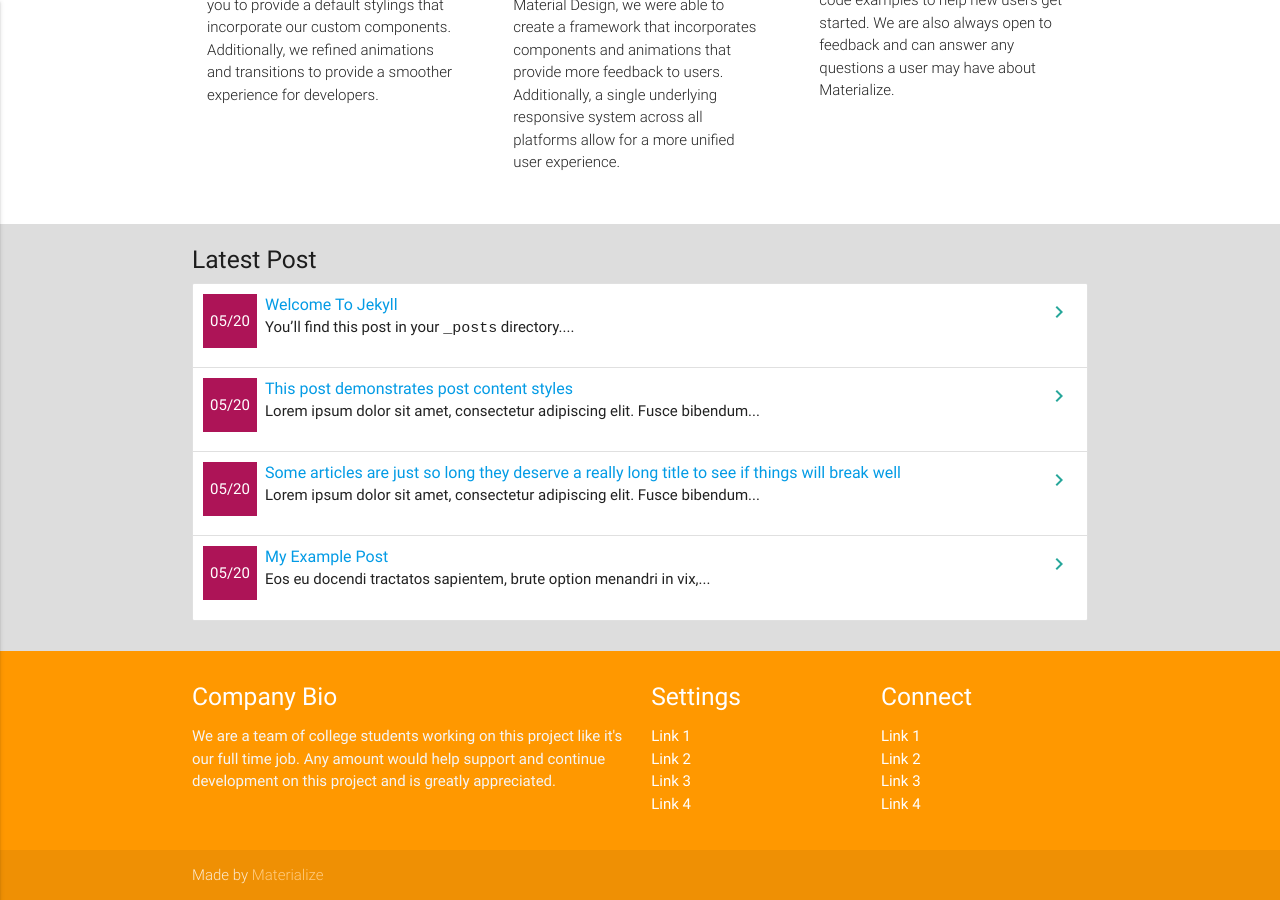
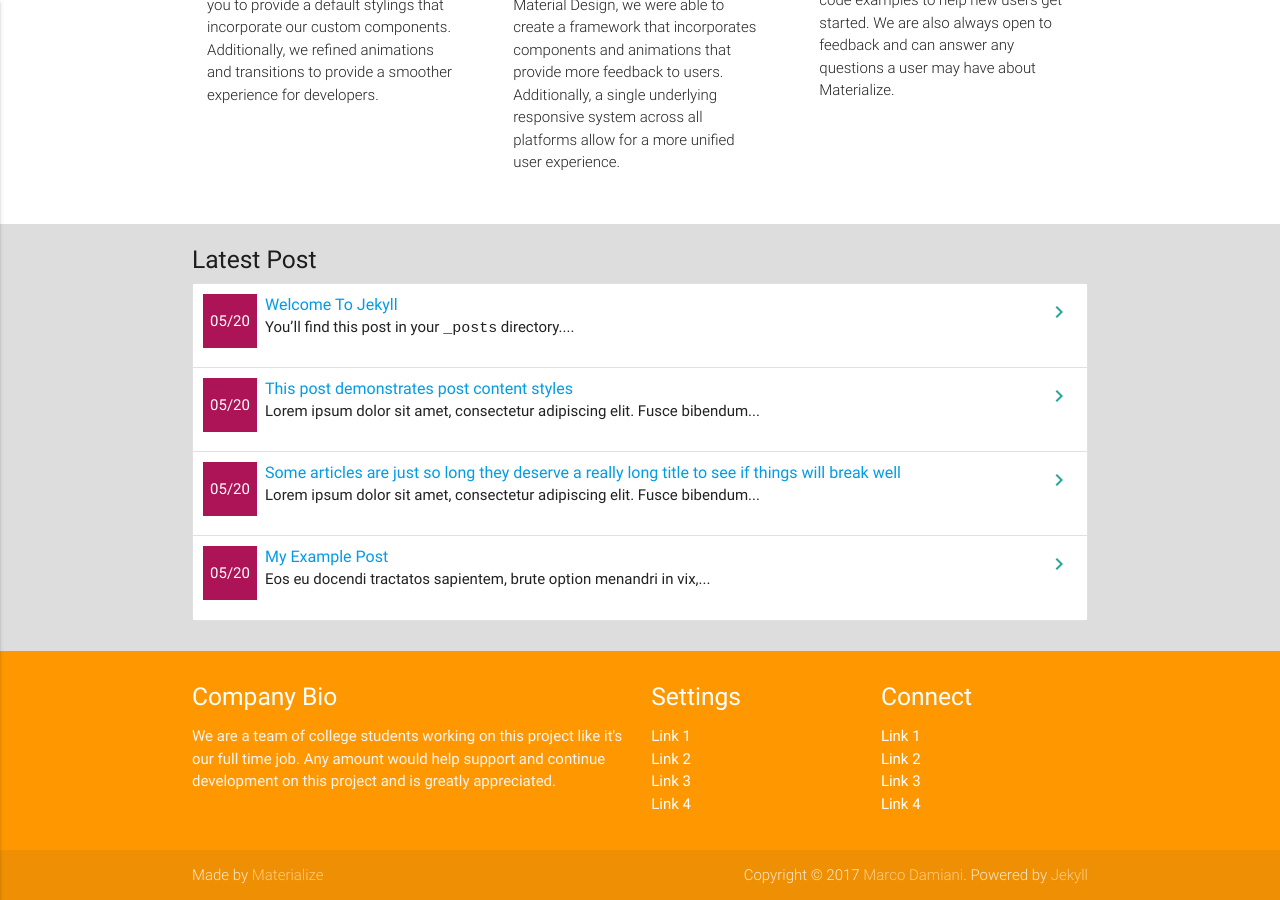
Before and after one commit to macrod68/jekyll-materialize-starter-template, a Jekyll site: the page built from index.md, in a window 1280 px wide and 900 px high, scrolled down 713 px. Built offline with Jekyll 4.4.1, drawn with Linux system fonts in a browser that asks for light colours.

Commit message:
Update footer

```diff
--- a/_includes/footer.html
+++ b/_includes/footer.html
@@ -26,8 +26,13 @@
       </div>
     </div>
     <div class="footer-copyright">
-      <div class="container">
-      Made by <a class="orange-text text-lighten-3" href="http://materializecss.com">Materialize</a>
-      </div>
+        <div class="container">
+            <div>
+                Made by <a target="_blank" class="orange-text text-lighten-3" href="http://materializecss.com">Materialize</a>
+                <span style="text-align: right; float: right">
+                Copyright © 2017 <a href="http://www.panoramedia.it" class="orange-text text-lighten-3">Marco Damiani</a>. Powered by <a target="_blank" href="http://jekyllrb.com/" class="orange-text text-lighten-3">Jekyll</a>
+                </span>
+            </div>
+        </div>
     </div>
 </footer>
```
